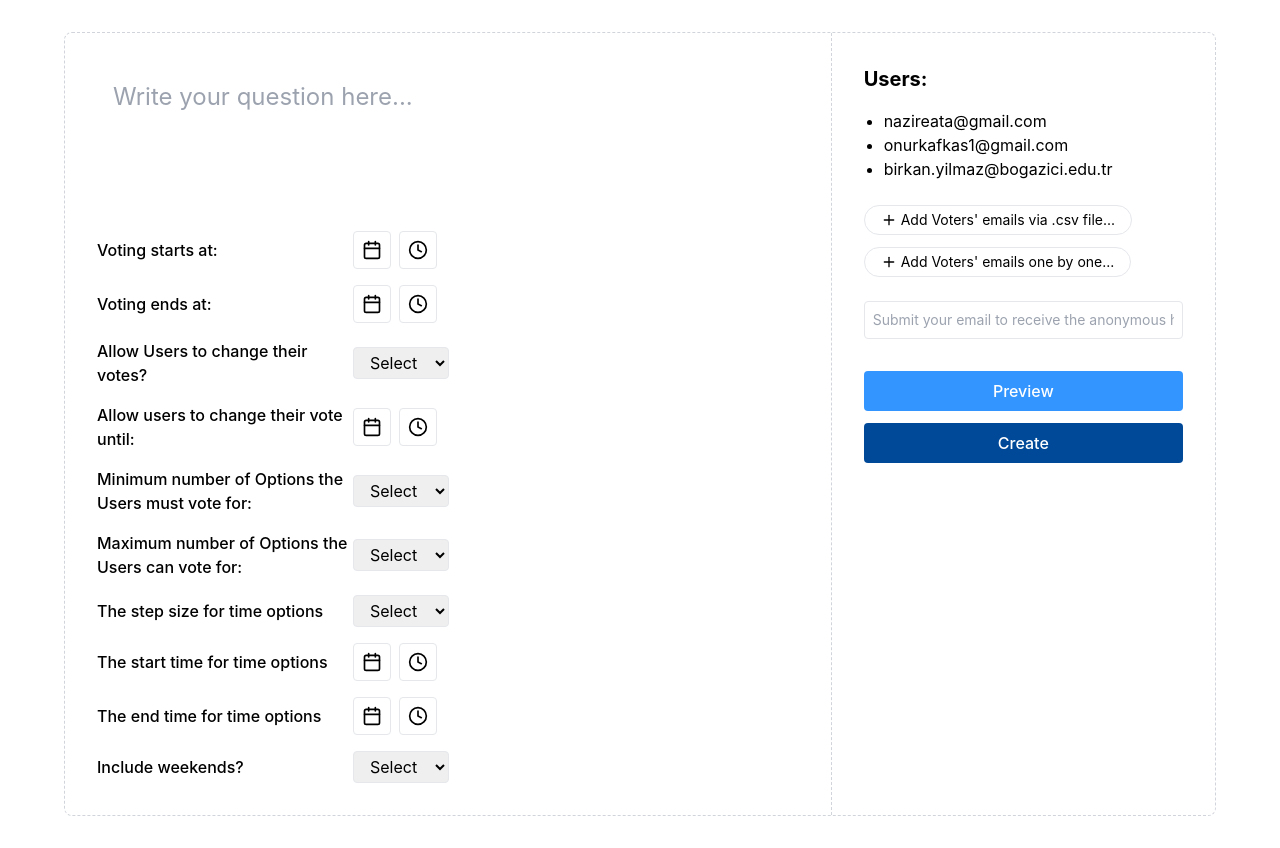
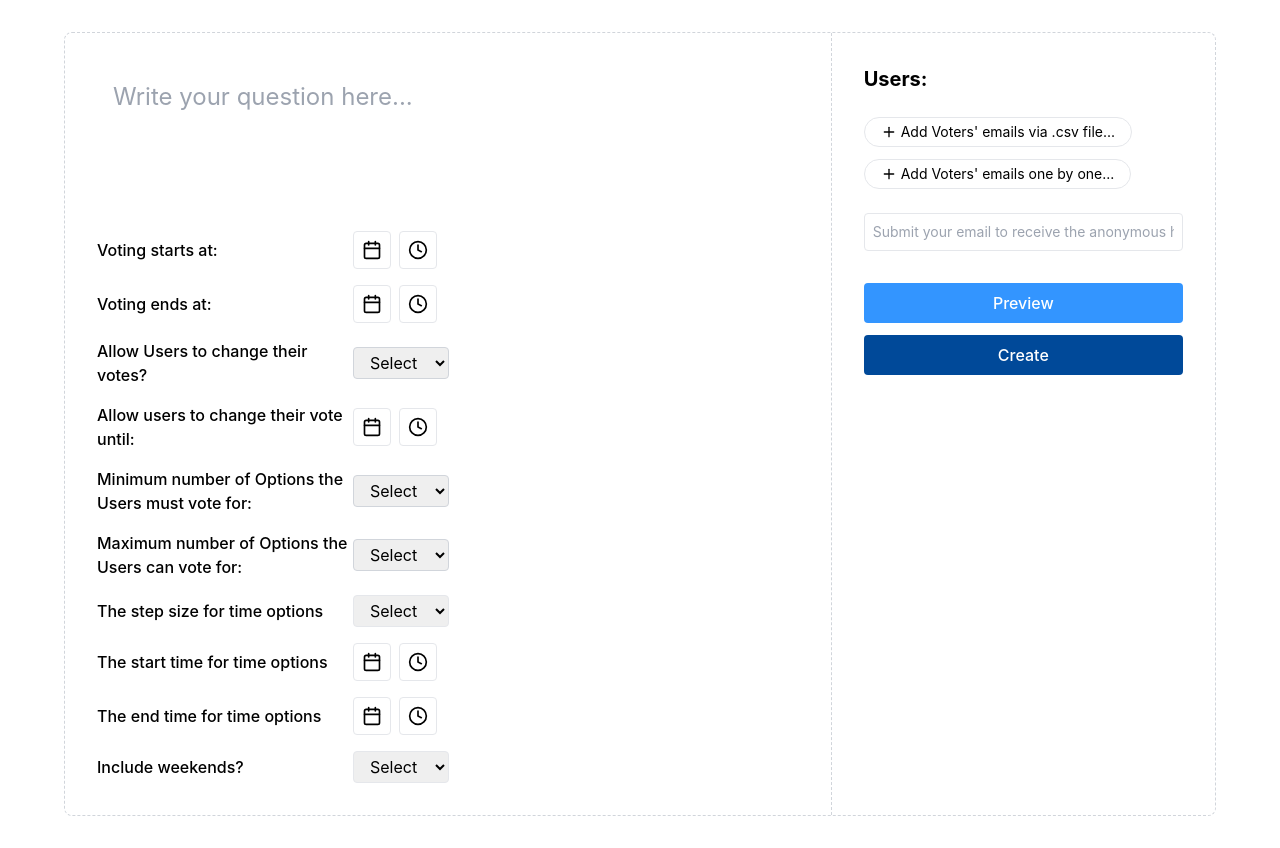
Before and after one commit to SturmR/AnonymousVoting, a React (Create React App) app in the folder frontend/: page /pickatime in a window 1280 px wide. Built offline with nearby package versions, Linux system fonts and the light colour scheme.

Commit message:
pickatime works

```diff
--- a/frontend/src/pages/PickATime.js
+++ b/frontend/src/pages/PickATime.js
@@ -1,5 +1,7 @@
 // src/pages/PickATime.js
 import React, { useState } from 'react';
+import { useNavigate } from 'react-router-dom';
+import axios from 'axios';
 import { Calendar, Clock, Plus, X } from 'react-feather';
 import DatePicker from "react-datepicker";
 import "react-datepicker/dist/react-datepicker.css";
@@ -7,19 +9,26 @@ import "react-datepicker/dist/react-datepicker.css";
 function PickATime() {
   // State for the form
   const [question, setQuestion] = useState('');
-  const [emails, setEmails] = useState([
-    'nazireata@gmail.com',
-    'onurkafkas1@gmail.com',
-    'birkan.yilmaz@bogazici.edu.tr'
-  ]);
+  const [options, setOptions] = useState([]);
+  const [emails, setEmails] = useState([]);
   const [newEmail, setNewEmail] = useState('');
+  const [formError, setFormError] = useState('');
+  const navigate = useNavigate();
 
   // Date/time state
   const [votingStartDate, setVotingStartDate] = useState(null);
   const [votingEndDate, setVotingEndDate] = useState(null);
   const [changeVoteUntilDate, setChangeVoteUntilDate] = useState(null);
-  const [startTimeForOptions, setStartTimeForOptions] = useState(null);
-  const [endTimeForOptions, setEndTimeForOptions] = useState(null);
+  const [allowVoteChange, setAllowVoteChange] = useState('Select');
+  const [minOptionsPerVote, setMinOptionsPerVote] = useState('Select');
+  const [maxOptionsPerVote, setMaxOptionsPerVote] = useState('Select');
+  const [attemptedSubmit, setAttemptedSubmit] = useState(false);
+
+  const [optionsStartDate, setOptionsStartDate]   = useState(null);
+  const [optionsEndDate,   setOptionsEndDate]     = useState(null);
+  const [stepSize,         setStepSize]           = useState('Select');
+  const [includeWeekends,  setIncludeWeekends]    = useState('Select');
+
   const [activeDatePicker, setActiveDatePicker] = useState(null);
 
   // Modal state
@@ -35,16 +44,92 @@ function PickATime() {
 
   // Handle create button click
   const handleCreate = () => {
+    setAttemptedSubmit(true);
+
+    if (isQuestionEmpty) {
+      setFormError('Please enter a discussion question.');
+      setShowModal(false);
+    } else if (isAnyDateMissing) {
+      setFormError('Please fill in all required date and time fields.');
+      setShowModal(false);
+    } else if (isVotingTimeInvalid) {
+      setFormError('Please make sure all end times are after their respective start times.');
+      setShowModal(false);
+    } else if (isChangeVoteTimeInvalid) {
+      setFormError('Please make sure vote change time limit is in between voting start time and voting end time.');
+      setShowModal(false);
+    } else if (isDropdownInvalid) {
+      setFormError('Please make sure to select all settings.');
+      setShowModal(false);
+    } else {
+      setFormError('');
       setShowModal(true);
+    }
   };
 
-  // Handle confirmation
-  const handleConfirm = () => {
-    // Process the form submission here
-    console.log('Form submitted!');
+  const handleConfirm = async () => {
+    const slots = [];
+    for (
+      let d = new Date(optionsStartDate);
+      d <= optionsEndDate;
+      d = new Date(d.getTime() + Number(stepSize) * 60000))
+     {
+      debugger;
+      if (
+        includeWeekends === 'no' &&
+        (d.getDay() === 0 || d.getDay() === 6)
+      ) continue;
+
+      slots.push(d.toISOString());
+    }
+
+    const payload = {
+      title: question,
+      type: 'PickATime',
+      votingStart: votingStartDate,
+      votingEnd: votingEndDate,
+      canEditVote: allowVoteChange === 'yes',
+      editVoteUntil: changeVoteUntilDate,
+      minOptionsPerVote: minOptionsPerVote === 'no-limit'
+        ? 0
+        : parseInt(minOptionsPerVote, 10),
+      maxOptionsPerVote: maxOptionsPerVote === 'no-limit'
+        ? 0
+        : parseInt(maxOptionsPerVote, 10),
+      userList: emails,
+    };
+
+  try {
+    const { data: room } = await axios.post(
+      'http://localhost:5000/api/rooms',
+      payload
+    );
+
+    console.log('slots are:', slots);
+    const createOps = slots.map(iso =>
+      axios.post("http://localhost:5000/api/options", { room:room._id, content:iso}) // what is iso??
+    );
+    const results = await Promise.all(createOps);
+
+    // 3) Collect the new Option IDs
+    const optionIds = results.map(r => r.data._id);
+
+    // 4) Patch the room’s optionList
+    await axios.put(`http://localhost:5000/api/rooms/${room._id}`, {
+      optionList: optionIds
+    });
+
     setShowModal(false);
-    // Additional logic for form submission
+    navigate(`/rooms/${room._id}`);
+  } catch (err) {
+    console.error(err);
+    alert(
+      'Could not create room. Try again.\n' +
+        (err.response?.data?.message || err.message)
+    );
+  }
 };
+
 
   // Date/Time picker component
   const DateTimePicker = ({ label, selectedDate, onChange, id }) => {
@@ -160,6 +245,40 @@ function PickATime() {
     );
   };
 
+  // Remove an option
+  const removeOption = (index) => {
+    const newOptions = [...options];
+    newOptions.splice(index, 1);
+    setOptions(newOptions);
+  };
+
+  // TODO: check these!!!
+  const isVotingTimeInvalid =
+    votingStartDate && votingEndDate && votingEndDate <= votingStartDate;
+
+  const isChangeVoteTimeInvalid =
+    votingStartDate && changeVoteUntilDate && votingEndDate && (changeVoteUntilDate <= votingStartDate || votingEndDate < changeVoteUntilDate);
+
+  const isAnyDateMissing =
+    !votingStartDate || !votingEndDate || !changeVoteUntilDate;
+
+  const isQuestionEmpty = question.trim() === '';
+
+  const isEmailsInvalid = emails.length === 0;
+
+  const isDropdownInvalid =
+    allowVoteChange === 'Select' ||
+    minOptionsPerVote === 'Select' ||
+    maxOptionsPerVote === 'Select' ||
+    optionsStartDate === null ||
+    optionsEndDate === null;
+
+  const isFormValid = !isQuestionEmpty &&
+                      !isAnyDateMissing &&
+                      !isVotingTimeInvalid &&
+                      !isChangeVoteTimeInvalid &&
+                      !isDropdownInvalid;
+
   return (
     <div className="flex-grow flex justify-center p-8">
       <div className="max-w-6xl w-full border border-dashed border-gray-300 rounded-lg flex flex-col md:flex-row">
@@ -191,11 +310,19 @@ function PickATime() {
               onChange={setVotingEndDate}
               id="voting-end"
             />
-
+            {isVotingTimeInvalid && (
+              <p className="text-red-500 text-sm">Voting end time must be after start time.</p>
+            )}
             {/* Dropdown Selectors */}
             <div className="flex items-center mb-4">
               <label className="w-64 font-medium">Allow Users to change their votes?</label>
-              <select className="border rounded px-3 py-1 w-24">
+              <select
+                className={`border rounded px-3 py-1 w-24 transition-colors duration-200 ${
+                  attemptedSubmit && allowVoteChange === 'Select' ? 'border-red-500' : 'border-gray-300'
+                }`}
+                value={allowVoteChange}
+                onChange={(e) => setAllowVoteChange(e.target.value)}
+              >
                 <option>Select</option>
                 <option value="yes">Yes</option>
                 <option value="no">No</option>
@@ -208,36 +335,55 @@ function PickATime() {
               onChange={setChangeVoteUntilDate}
               id="change-vote-until"
             />
+            {isChangeVoteTimeInvalid && (
+              <p className="text-red-500 text-sm">Vote change time limit must be in between voting start time and voting end time.</p>
+            )}
+<div className="flex items-center">
+                <label className="w-64 font-medium">Minimum number of Options the Users must vote for:</label>
+                <select
+                  className={`border rounded px-3 py-1 w-24 transition-colors duration-200 ${
+                    attemptedSubmit && minOptionsPerVote === 'Select' ? 'border-red-500' : 'border-gray-300'
+                  }`}
 
-            <div className="flex items-center mb-4">
-              <label className="w-64 font-medium">Minimum number of Options the Users must vote for:</label>
-              <select className="border rounded px-3 py-1 w-24">
+                  value={minOptionsPerVote}
+                  onChange={(e) => setMinOptionsPerVote(e.target.value)}
+                >
+                  <option>Select</option>
+                  <option value="no-limit">No limit</option>
+                  <option value="1">1</option>
+                  <option value="2">2</option>
+                  <option value="3">3</option>
+                  <option value="4">4</option>
+                  <option value="5">5</option>
+                </select>
+              </div>
+
+              <div className="flex items-center">
+                <label className="w-64 font-medium">Maximum number of Options the Users can vote for:</label>
+                <select
+                  className={`border rounded px-3 py-1 w-24 transition-colors duration-200 ${
+                    attemptedSubmit && maxOptionsPerVote === 'Select' ? 'border-red-500' : 'border-gray-300'
+                  }`}
+
+                  value={maxOptionsPerVote}
+                  onChange={(e) => setMaxOptionsPerVote(e.target.value)}
+                >
                   <option>Select</option>
                   <option value="1">1</option>
                   <option value="2">2</option>
                   <option value="3">3</option>
                   <option value="4">4</option>
                   <option value="5">5</option>
-                <option value="no-limit">No limit</option>
-              </select>
-            </div>
-
-            <div className="flex items-center mb-4">
-              <label className="w-64 font-medium">Maximum number of Options the Users can vote for:</label>
-              <select className="border rounded px-3 py-1 w-24">
-                <option>Select</option>
-                <option value="1">1</option>
-                <option value="2">2</option>
-                <option value="3">3</option>
-                <option value="4">4</option>
-                <option value="5">5</option>
-                <option value="no-limit">No limit</option>
+                  <option value="no-limit">No Limit</option>
                 </select>
               </div>
 
             <div className="flex items-center mb-4">
               <label className="w-64 font-medium">The step size for time options</label>
-              <select className="border rounded px-3 py-1 w-24">
+              <select className="border rounded px-3 py-1 w-24"
+                value={stepSize}
+                onChange={e => setStepSize(e.target.value)}
+              >
                 <option>Select</option>
                 <option value="15">15 min</option>
                 <option value="30">30 min</option>
@@ -248,21 +394,24 @@ function PickATime() {
 
             <DateTimePicker
               label="The start time for time options"
-              selectedDate={startTimeForOptions}
-              onChange={setStartTimeForOptions}
-              id="start-time-options"
+              selectedDate={optionsStartDate}
+              onChange={setOptionsStartDate}
+              id="options-start-date"
             />
 
             <DateTimePicker
               label="The end time for time options"
-              selectedDate={endTimeForOptions}
-              onChange={setEndTimeForOptions}
-              id="end-time-options"
+              selectedDate={optionsEndDate}
+              onChange={setOptionsEndDate}
+              id="options-end-date"
             />
 
             <div className="flex items-center mb-4">
               <label className="w-64 font-medium">Include weekends?</label>
-              <select className="border rounded px-3 py-1 w-24">
+              <select className="border rounded px-3 py-1 w-24"
+                value={includeWeekends}
+                onChange={e => setIncludeWeekends(e.target.value)}
+              >
                 <option>Select</option>
                 <option value="yes">Yes</option>
                 <option value="no">No</option>
```
Also changed, not shown: frontend/src/pages/CreateRoom.js (+13 -13 lines). Lines whose indentation alone changed are shown as unchanged.
